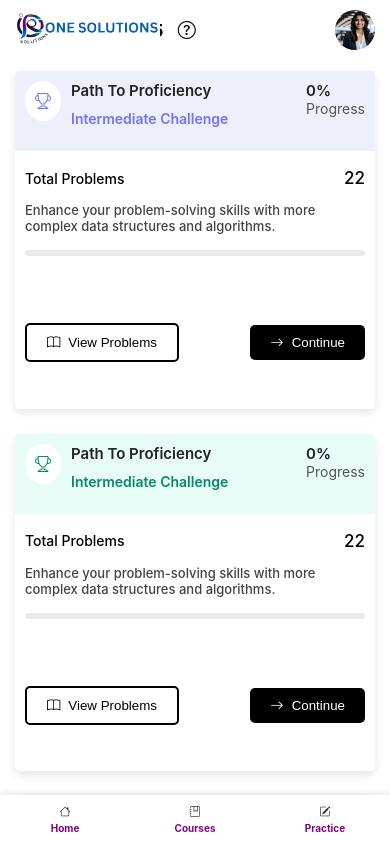
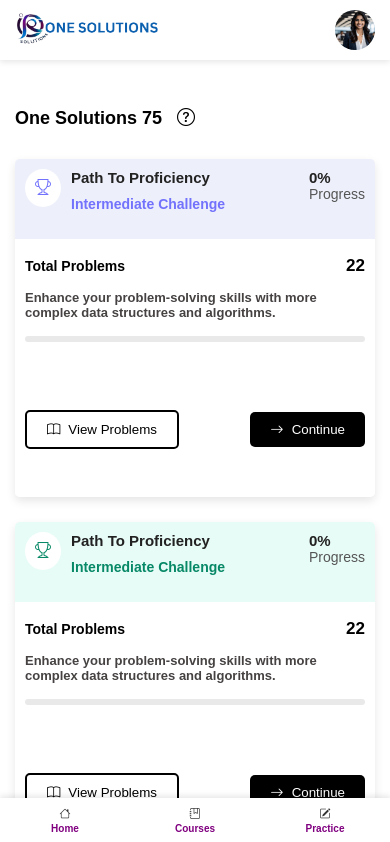
Before and after one commit to prathibhapenta/one-solutions, a React (Create React App) app: page /practice in a window 390 px wide. Shown: the top 842 px of the page. Built offline with nearby package versions, Linux system fonts and the light colour scheme.

Commit message:
first commit

```diff
--- a/src/components/Navbar/Navbar.css
+++ b/src/components/Navbar/Navbar.css
@@ -8,16 +8,22 @@ html, body {
   width: 100%;
   max-width: 100vw;
   overflow-x: hidden;
+  font-family: Arial, sans-serif;
+  padding-top: 38px;
 }
 
 .container {
+  position: fixed;
+  top: 0;
+  left: 0;
+  width: 100%;
+  z-index: 2000;
   display: flex;
   justify-content: space-between;
   align-items: center;
   padding: 10px 15px;
-  width: 100%;
-  max-width: 100vw;
-  box-sizing: border-box;
+  background-color: #fff;
+  box-shadow: 0 2px 6px rgba(0,0,0,0.1);
 }
 
 .logo img {
@@ -26,6 +32,7 @@ html, body {
   cursor: pointer;
   padding-left: 20px;
 }
+
 .nav-links {
   display: flex;
   align-items: center;
@@ -44,10 +51,6 @@ html, body {
 .nav-links li a:hover {
   color: black;
 }
-/*
-.nav-links li a.active {
-  color: #800080;
-} */
 
 .help-earn {
   position: relative;
@@ -70,6 +73,7 @@ html, body {
 .help-earn button:hover {
   opacity: 0.85;
 }
+
 .mentor-connect {
   display: flex;
   align-items: center;
@@ -82,6 +86,7 @@ html, body {
   font-weight: 500;
   font-size: 14px;
 }
+
 .help-earn .placementimg {
   height: 40px;
   width: 40px;
@@ -100,11 +105,12 @@ html, body {
   padding: 20px;
   box-shadow: 0px 6px 12px rgba(0,0,0,0.15);
   width: auto;
-  min-width: 600px;
+  min-width: 300px;
+  max-width: 95%;
   z-index: 1000;
   height: auto;
+}
 
-}
 .referallnbonuse, .importent-instructions {
   border-radius: 10px;
   padding: 25px;
@@ -112,9 +118,7 @@ html, body {
   display: flex;
   flex-direction: column;
   gap: 10px;
-  height: auto;
   width: auto;
-
 }
 
 .dropdown-content h3 {
@@ -124,17 +128,25 @@ html, body {
 .referallnbonuse {
   background: #f9f5ff;
   border: 1px solid #e0d7f5;
+  transition: all 0.3s ease-in-out;
+}
+
+.referallnbonuse:hover {
+  transform: translateY(-5px);
+  box-shadow: 0 6px 16px rgba(0, 0, 0, 0.2);
+  cursor: pointer;
 }
 
 .importent-instructions {
   background: #f0f8ff;
   border: 1px solid #cce0ff;
+}
 
-}
-span{
+span {
   color: #800080;
   font-weight: bold;
 }
+
 .importent-instructions div {
   display: flex;
   align-items: center;
@@ -177,12 +189,7 @@ span{
   margin: 10px auto 0 auto;
   width: fit-content;
 }
-.referallnbonuse:hover {
-  transform: translateY(-5px);
-  box-shadow: 0 6px 16px rgba(0, 0, 0, 0.2);
-  transition: all 0.3s ease-in-out;
-  cursor: pointer;
-}
+
 .profile-dropdown {
   position: absolute;
   top: 70px;
@@ -195,9 +202,6 @@ span{
   z-index: 1000;
   overflow: hidden;
   animation: dropdownFade 0.3s ease;
-}
-.style{
-  font-style: oblique;
 }
 
 @keyframes dropdownFade {
@@ -212,7 +216,6 @@ span{
   padding: 15px;
   border-bottom: 1px solid #eee;
   background: #f9f9ff;
-  height: auto;
 }
 
 .profile-header img {
@@ -251,6 +254,7 @@ span{
 .profile-dropdown ul li a:hover,
 .profile-dropdown ul li button:hover {
   background: #f4f4f4;
+  color: #333;
 }
 
 .footer-menu {
@@ -276,122 +280,13 @@ span{
 .footer-menu button span {
   font-size: 10px;
 }
-@media (max-width: 480px) {
-  body {
-    overflow-x: hidden;
-  }
-  .container {
-    display: flex;
-    justify-content: space-between;
-    align-items: center;
-    padding: 10px 15px;
-    width: 100%;
-    max-width: 100vw;
-    box-sizing: border-box;
-    position: fixed;
-    left: 0;
-    right: 0;
-    z-index: 2000;
 
-  }
+@media (max-width: 768px) {
+  body { padding-top: 60px; }
 
-  .logo img {
+  .container .logo img {
     height: 35px;
-    width: auto;
     padding-left: 0;
-  }
-  .help-earn {
-    display: flex;
-    align-items: center;
-  }
-  .nav-links,
-  .help-earn button,
-  .mentor-connect {
-    display: none;
-  }
-
-  .help-earn .placementimg {
-    height: 40px;
-    width: 40px;
-    border-radius: 50%;
-    object-fit: cover;
-  }
-  .dropdown-content,
-  .profile-dropdown {
-    position: fixed;
-    bottom: 60px;
-    left: 5px;
-    right: 5px;
-    width: auto;
-    max-width: calc(100% - 10px);
-    padding: 12px;
-    border-radius: 8px;
-    box-sizing: border-box;
-    z-index: 1000;
-  }
-
-  .footer-menu {
-    display: flex;
-    justify-content: space-around;
-    align-items: center;
-    position: fixed;
-    bottom: 0;
-    left: 0;
-    width: 100%;
-    max-width: 100vw;
-    padding: 5px 0;
-    background: #fff;
-    box-shadow: 0 -2px 6px rgba(0,0,0,0.1);
-    z-index: 1000;
-    box-sizing: border-box;
-  }
-
-  .footer-menu a,
-  .footer-menu button {
-    display: none;
-  }
-  .footer-menu a:nth-child(1),
-  .footer-menu a:nth-child(2),
-  .footer-menu a:nth-child(3) {
-    display: flex;
-    flex-direction: column;
-    align-items: center;
-    justify-content: center;
-    gap: 3px;
-    font-size: 11px;
-    padding: 5px 0;
-    flex: 1;
-    text-align: center;
-  }
-
-  .footer-menu a span {
-    font-size: 10px;
-  }
-}
-@media (max-width: 768px) {
-  body {
-    overflow-x: hidden;
-  }
-
-  .container {
-    display: flex;
-    justify-content: space-between;
-    align-items: center;
-    padding: 10px 15px;
-    width: auto;
-    max-width: 100vw;
-    box-sizing: border-box;
-  }
-
-  .logo img {
-    height: 35px;
-    width: auto;
-    padding-left: 0;
-  }
-
-  .help-earn {
-    display: flex;
-    align-items: center;
   }
 
   .nav-links,
@@ -403,26 +298,24 @@ span{
   .help-earn .placementimg {
     height: 40px;
     width: 40px;
-    border-radius: 50%;
-    object-fit: cover;
   }
-  .dropdown-content {
-  position: absolute;
-  top: 100%;
-  right: 0;
-  background: #fff;
-  border: 1px solid #ddd;
-  border-radius: 8px;
-  padding: 20px;
-  box-shadow: 0px 6px 12px rgba(0,0,0,0.15);
-  width: auto;
-  min-width: 900vw;
-  max-width: 900vw;
-  z-index: 1000;
-  height: auto;
-  box-sizing: border-box;
 }
 
+@media (max-width: 480px) {
+  body { padding-top: 50px; }
+
+  .container { padding: 10px 15px; }
+
+  .dropdown-content,
+  .profile-dropdown {
+    position: fixed;
+    bottom: 60px;
+    left: 5px;
+    right: 5px;
+    width: auto;
+    max-width: calc(100% - 10px);
+    padding: 12px;
+  }
 
   .footer-menu {
     display: flex;
@@ -432,18 +325,11 @@ span{
     bottom: 0;
     left: 0;
     width: 100%;
-    min-width: 100vw;
     padding: 5px 0;
     background: #fff;
     box-shadow: 0 -2px 6px rgba(0,0,0,0.1);
-    z-index: 1000;
-    box-sizing: border-box;
   }
 
-  .footer-menu a,
-  .footer-menu button {
-    display: none;
-  }
   .footer-menu a:nth-child(1),
   .footer-menu a:nth-child(2),
   .footer-menu a:nth-child(3) {
@@ -454,9 +340,14 @@ span{
     gap: 3px;
     font-size: 11px;
     padding: 5px 0;
+    color: #333;
     flex: 1;
     text-align: center;
   }
+  .footer-menu a:nth-child(4),
+.footer-menu a:nth-child(5) {
+  display: none;
+}
 
   .footer-menu a span {
     font-size: 10px;
```
Also changed, not shown: public/assets/placement.jpeg (deleted).
